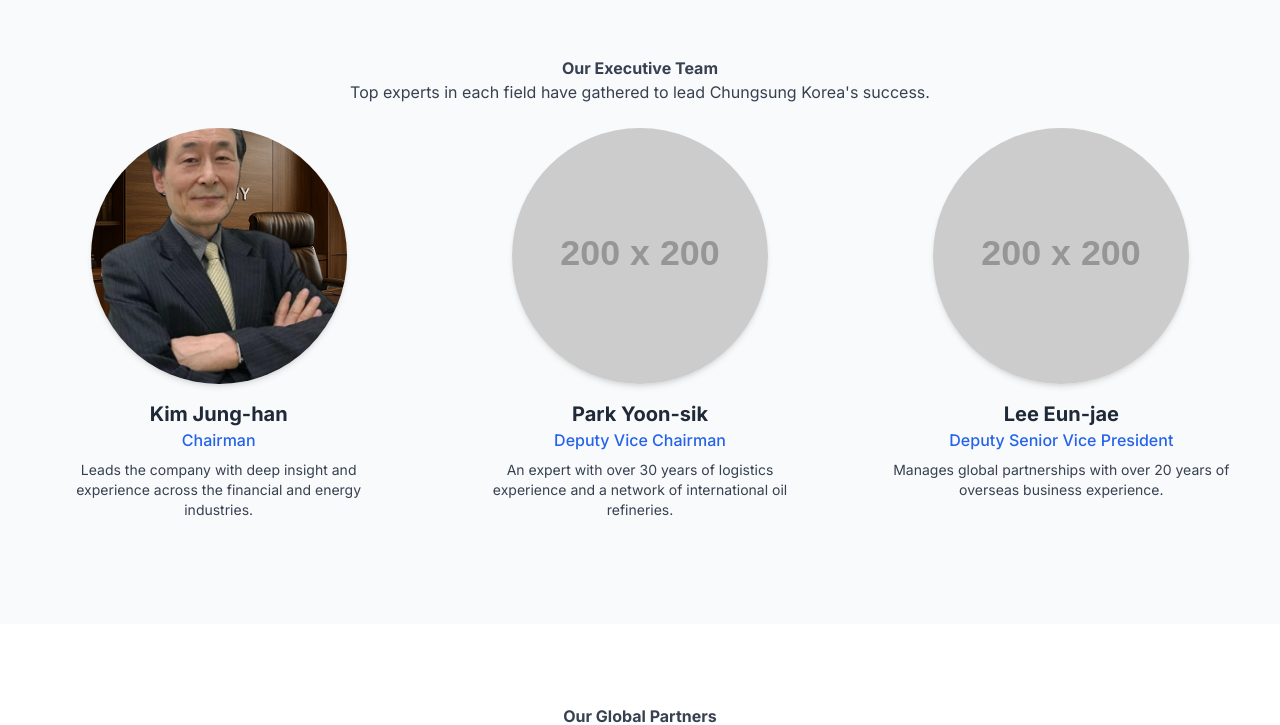
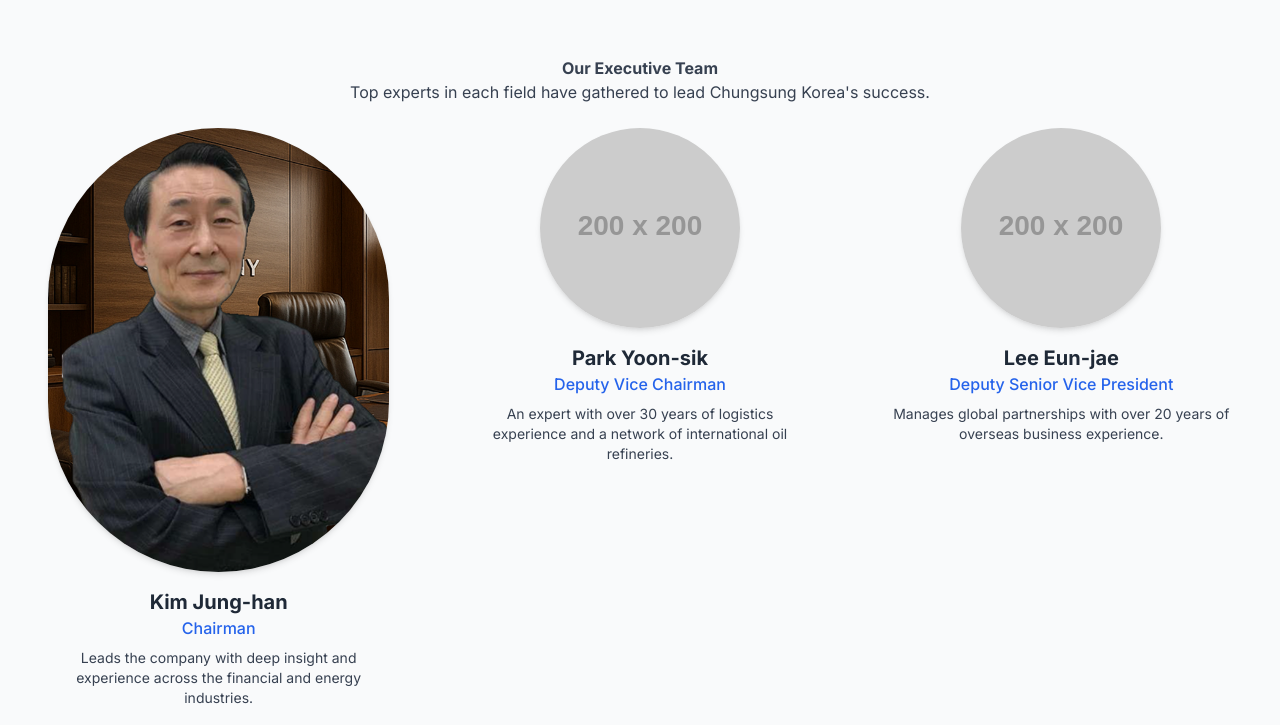
Before and after one commit to futurer22c/chang-sung-korea-site, a plain HTML site: page index.html in a window 1280 px wide. Shown: the part 1600-2325 px from the top of the page. Drawn offline with nearby package versions, Linux system fonts and the light colour scheme; placeholder pictures from the web are drawn by us.

Commit message:
Update index.html

```diff
--- a/index.html
+++ b/index.html
@@ -102,19 +102,19 @@
                 <p class="section-subtitle text-center">Top experts in each field have gathered to lead Chungsung Korea's success.</p>
                 <div class="grid grid-cols-1 sm:grid-cols-2 lg:grid-cols-3 gap-8 justify-center">
                     <div class="text-center p-6">
-                        <img class="w-64 h-64 rounded-full mx-auto mb-4 shadow-md object-cover" src="images/CEO.png" alt="Chairman Kim Jung-han">
+                        <img class="w-128 h-128 rounded-full mx-auto mb-4 shadow-md object-cover" src="images/CEO.png" alt="Chairman Kim Jung-han">
                         <h4 class="text-xl font-bold text-gray-800">Kim Jung-han</h4>
                         <p class="text-blue-600 font-medium">Chairman</p>
                         <p class="text-sm mt-2">Leads the company with deep insight and experience across the financial and energy industries.</p>
                     </div>
                     <div class="text-center p-6">
-                        <img class="w-64 h-64 rounded-full mx-auto mb-4 shadow-md" src="https://placehold.co/200x200/64748b/e2e8f0?text=Y.S.+Park" alt="Deputy Vice Chairman Y.S. Park">
+                        <img class="w-128 h-128 rounded-full mx-auto mb-4 shadow-md" src="https://placehold.co/200x200/64748b/e2e8f0?text=Y.S.+Park" alt="Deputy Vice Chairman Y.S. Park">
                         <h4 class="text-xl font-bold text-gray-800">Park Yoon-sik</h4>
                         <p class="text-blue-600 font-medium">Deputy Vice Chairman</p>
                         <p class="text-sm mt-2">An expert with over 30 years of logistics experience and a network of international oil refineries.</p>
                     </div>
                     <div class="text-center p-6">
-                        <img class="w-64 h-64 rounded-full mx-auto mb-4 shadow-md" src="https://placehold.co/200x200/64748b/e2e8f0?text=E.J.+Lee" alt="Deputy Senior Vice President E.J. Lee">
+                        <img class="w-128 h-128 rounded-full mx-auto mb-4 shadow-md" src="https://placehold.co/200x200/64748b/e2e8f0?text=E.J.+Lee" alt="Deputy Senior Vice President E.J. Lee">
                         <h4 class="text-xl font-bold text-gray-800">Lee Eun-jae</h4>
                         <p class="text-blue-600 font-medium">Deputy Senior Vice President</p>
                         <p class="text-sm mt-2">Manages global partnerships with over 20 years of overseas business experience.</p>
```
